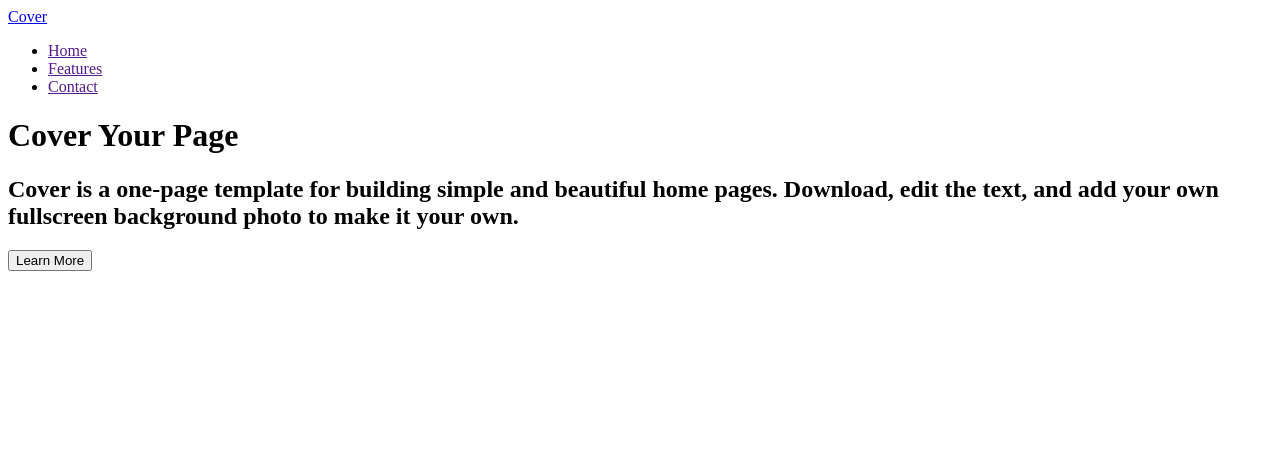
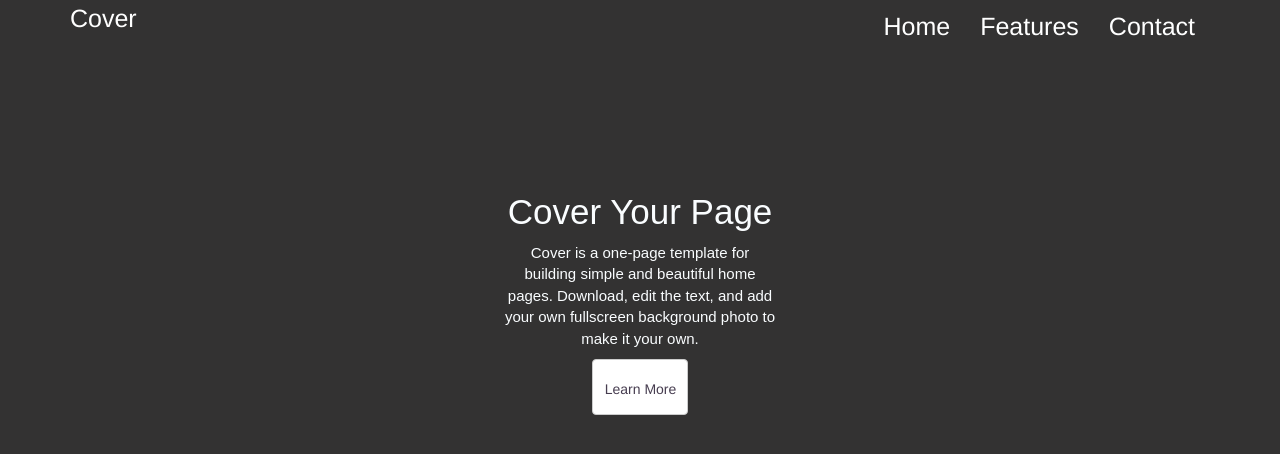
Before and after one commit to oscarpalomec/S--puedo, a plain HTML site: page index.html in a window 1280 px wide. Drawn offline with nearby package versions, Linux system fonts and the light colour scheme.

Commit message:
I added CSS

```diff
--- /dev/null
+++ b/cover.css
@@ -0,0 +1,32 @@
+body {
+    background: rgb(51, 50, 50);
+}
+
+.btn {
+    color: rgb(71, 61, 80);
+    padding: 19px 11px 15px 12px;
+    text-align:center;
+    margin:auto;
+
+}
+
+.blanco {
+    color: rgb(250, 253, 255);
+    text-align: center;
+    padding: 0px 27%;
+    font-family: 'Heebo: 400', sans-serif;
+    font-size: 1.5rem;
+}
+.blanc{
+    color: rgb(250, 253, 255);
+    text-align: center;
+    margin-top: 24%;
+    font-family: 'Heebo:800', sans-serif;
+    font-size: 3.5rem;
+
+}
+
+.cover {
+    color: white;
+    font-size: 2.5rem;
+}
--- a/index.html
+++ b/index.html
@@ -5,30 +5,44 @@
     <meta name="viewport" content="width=device-width, initial-scale=1.0">
     <meta http-equiv="X-UA-Compatible" content="ie=edge">
     <title>Oscar</title>
+    <link rel="stylesheet" type="text/css" href="https://maxcdn.bootstrapcdn.com/bootstrap/3.3.5/css/bootstrap.min.css">
+    <link rel="stylesheet" type="text/css" href="cover.css">
+    <link href="https://fonts.googleapis.com/css?family=Heebo:400,800" rel="stylesheet">
 </head>
 <body>
         <nav class="navbar navbar-dark bg-transparent">
                 <div class="container">
                   <!-- Brand and toggle get grouped for better mobile display -->
                   <div class="navbar-header menos letras">
-                    <a class="navbar-brand" href="#">Cover</a>
+                    <button type="button" class="navbar-toggle collapsed" data-toggle="collapse" data-target="#bs-example-navbar-collapse-1" aria-expanded="false">
+                      <span class="sr-only">Toggle navigation</span>
+                      <span class="icon-bar"></span>
+                      <span class="icon-bar"></span>
+                      <span class="icon-bar"></span>
+                    </button>
+                    <a class="cover" href="#">Cover</a>
                   </div>
 
                   <!-- Collect the nav links, forms, and other content for toggling -->
                   <div class="collapse navbar-collapse" id="bs-example-navbar-collapse-1">
-                    <ul>
-                      <li><a href="">Home</a></li>
-                      <li><a href="">Features</a></li>
-                      <li><a href="">Contact</a></li>
-                    </ul>
+                    <ul class="nav navbar-nav navbar-right cover">
+                      <li><a class="cover"  href="#">Home</a></li>
+                      <li><a class="cover" href="#">Features</a></li>
+                      <li><a class="cover" href="#">Contact</a></li>
+                        </ul>
                       </li>
                     </ul>
                   </div><!-- /.navbar-collapse -->
                 </div><!-- /.container-fluid -->
               </nav>
-              <h1>Cover Your Page</h1>
-              <h2> Cover is a one-page template for building simple and beautiful home pages. Download, edit the text, and add your own fullscreen background photo to make it your own.</h2>
-              <button type="button" class="btn btn-default navbar-btn">Learn More</button>
+              <div class="blanco">
+                    <h1 class="blanc">Cover Your Page</h1>
+                    <p class="blanco"> Cover is a one-page template for building simple and beautiful home pages. Download, edit the text, and add your own fullscreen background photo to make it your own.</p>
+              </div>
+              <div style="text-align:center;">
+                    <button type="button" class="btn btn-default navbar-btn">Learn More</button>
+            </div>
+
 
 
 
```
